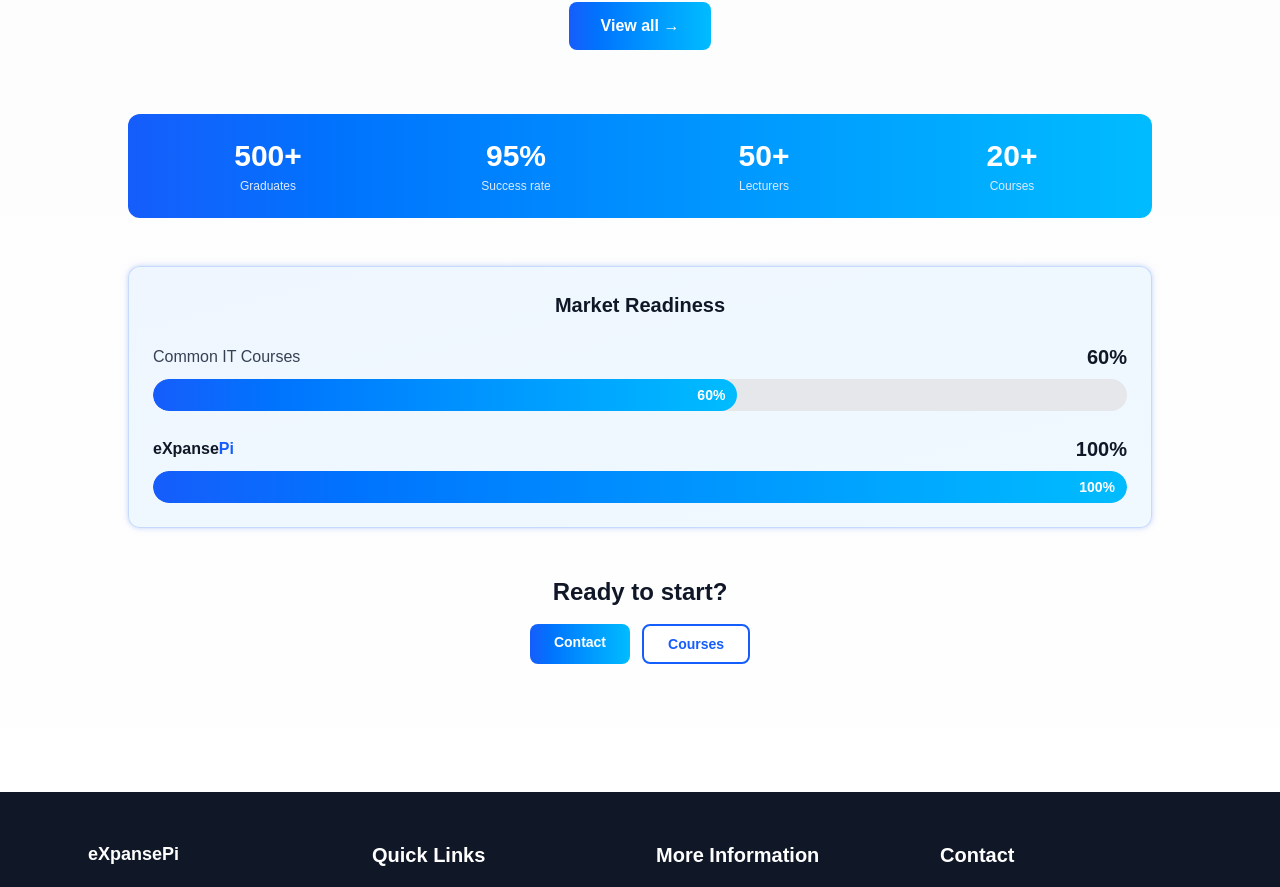
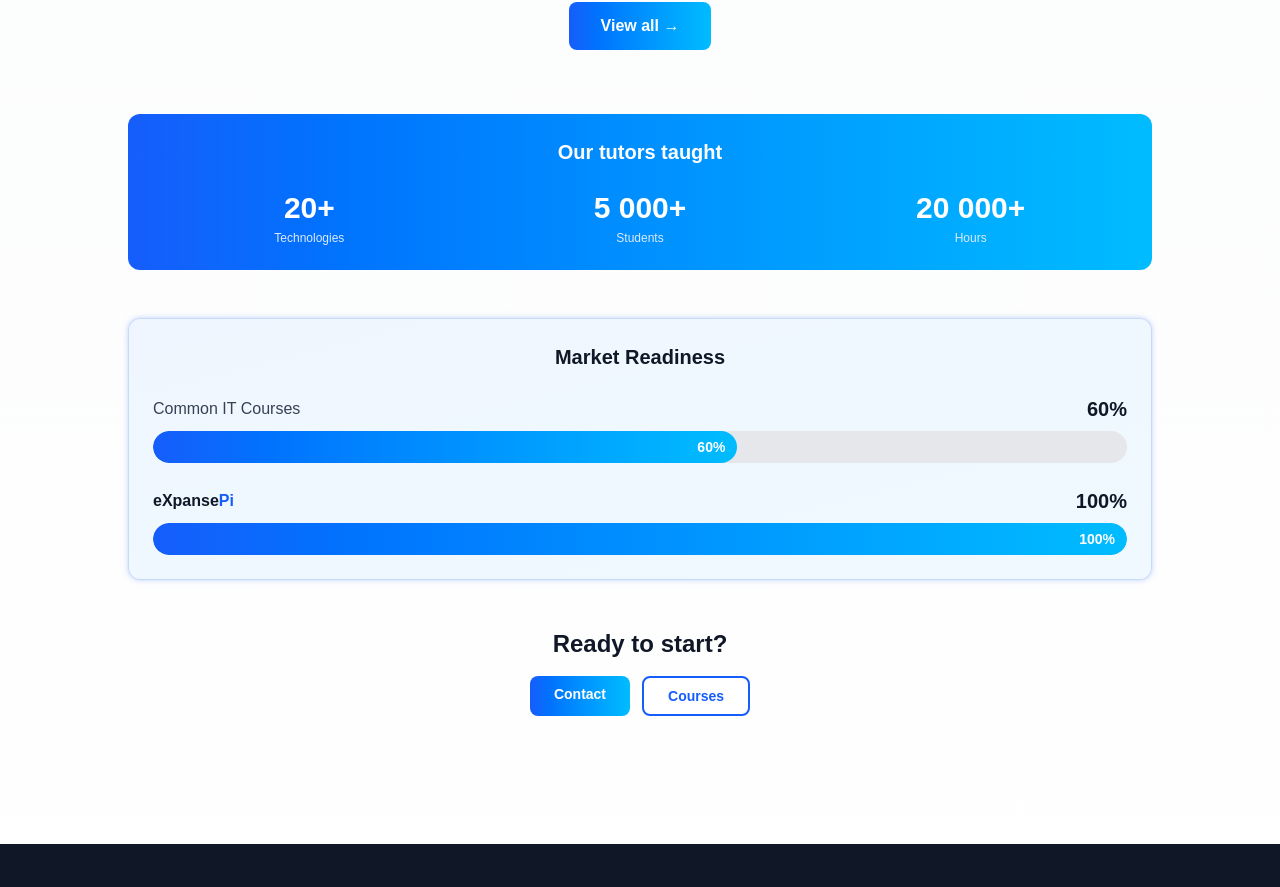
Before and after one commit to eXpansePi/expansepi, a Next.js app: page /en/home in a window 1280 px wide. Shown: the part 1369-2256 px from the top of the page. Built offline with nearby package versions, Linux system fonts and the light colour scheme; no server answers.

Commit message:
Update home page stats: change to tutor stats (20+ technologies, 5 000+ students, 20 000+ hours)

```diff
--- a/app/[lang]/home/page.tsx
+++ b/app/[lang]/home/page.tsx
@@ -101,10 +101,9 @@
   ]
 
   const stats = [
-    { number: "500+", label: t.home.stats.graduates },
-    { number: "95%", label: t.home.stats.success },
-    { number: "50+", label: t.home.stats.lecturers },
-    { number: "20+", label: t.home.stats.courses },
+    { number: "20+", label: t.home.stats.technologies },
+    { number: "5 000+", label: t.home.stats.students },
+    { number: "20 000+", label: t.home.stats.hours },
   ]
 
   // Map course levels to translations
@@ -261,7 +260,10 @@
 
           {/* Stats */}
           <div className="bg-gradient-to-r from-blue-600 to-sky-400 rounded-lg sm:rounded-xl p-4 sm:p-6 mb-8 sm:mb-12">
-            <div className="grid grid-cols-2 lg:grid-cols-4 gap-3 sm:gap-4">
+            <h3 className="text-lg sm:text-xl font-bold text-white mb-4 sm:mb-6 text-center">
+              {t.home.stats.title}
+            </h3>
+            <div className="grid grid-cols-1 sm:grid-cols-3 gap-3 sm:gap-4">
               {stats.map((s, i) => (
                 <div key={i} className="text-center">
                   <div className="text-xl sm:text-2xl md:text-3xl font-bold text-white mb-1">{s.number}</div>
--- a/i18n/locales/cs.json
+++ b/i18n/locales/cs.json
@@ -48,10 +48,10 @@
       }
     },
     "stats": {
-      "graduates": "Absolventů",
-      "success": "Úspěšnost",
-      "lecturers": "Lektorů",
-      "courses": "Kurzů"
+      "title": "Naši lektoři odučili",
+      "technologies": "Technologií",
+      "students": "Studentů",
+      "hours": "Hodin"
     },
     "salaries": {
       "title": "Průměrné platy v IT",
--- a/i18n/locales/en.json
+++ b/i18n/locales/en.json
@@ -48,10 +48,10 @@
       }
     },
     "stats": {
-      "graduates": "Graduates",
-      "success": "Success rate",
-      "lecturers": "Lecturers",
-      "courses": "Courses"
+      "title": "Our tutors taught",
+      "technologies": "Technologies",
+      "students": "Students",
+      "hours": "Hours"
     },
     "salaries": {
       "title": "Average IT Salaries",
--- a/i18n/locales/ru.json
+++ b/i18n/locales/ru.json
@@ -48,10 +48,10 @@
       }
     },
     "stats": {
-      "graduates": "Выпускников",
-      "success": "Успешность",
-      "lecturers": "Преподавателей",
-      "courses": "Курсов"
+      "title": "Наши преподаватели провели занятия",
+      "technologies": "Технологий",
+      "students": "Студентов",
+      "hours": "Часов"
     },
     "salaries": {
       "title": "Средние зарплаты в IT",
```
